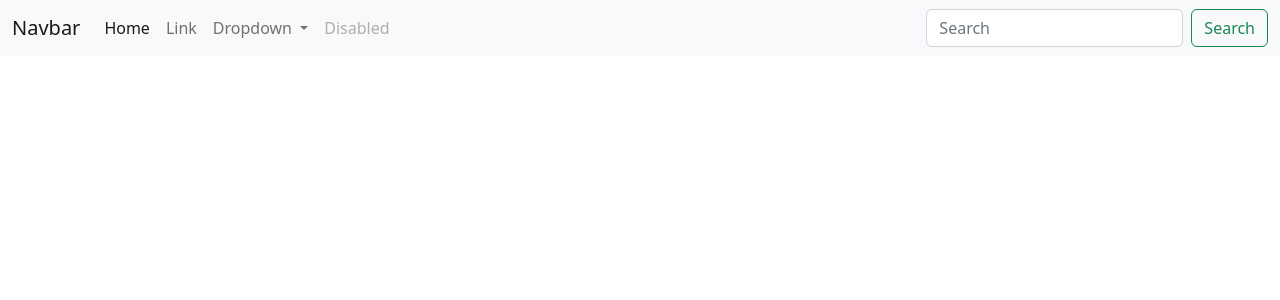
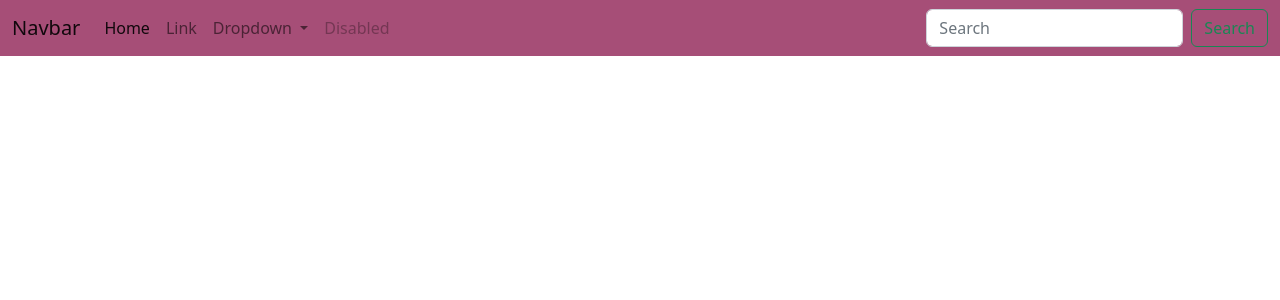
Before and after one commit to xiaoniuniu89/ci-pride-hackathon-team3, a Django app: page / in a window 1280 px wide. Shown: the top 300 px of the page. Run offline with Django 3.2, Linux system fonts and the light colour scheme; some libraries are stand-ins or nearby versions.

Commit message:
add root colors

```diff
--- /dev/null
+++ b/static/css/navbar.css
@@ -0,0 +1,3 @@
+nav {
+    background-color: var(--purple);
+}
--- a/static/css/root.css
+++ b/static/css/root.css
@@ -0,0 +1,12 @@
+:root {
+    --purple: #A64E77;
+    --purple-light: #d1176e;
+    --blue: #033E8c;
+    --blue-light: #6496d6;
+    --yellow: #F2E205;
+    --yellow-light: #f7ee6f;
+    --orange: #BF5B04;
+    --orange-light: #eea25f;
+    --red: #D91604;
+    --red-light: #f77b70;
+}
--- a/templates/snippets/navbar.html
+++ b/templates/snippets/navbar.html
@@ -1,5 +1,8 @@
 {% load static %}
-<nav class="navbar navbar-expand-lg bg-light">
+{% block extra_css %}
+  <link rel="stylesheet" href="{% static 'css/navbar.css' %}">
+{% endblock %}
+<nav class="navbar navbar-expand-lg">
     <div class="container-fluid">
       <a class="navbar-brand" href="#">Navbar</a>
       <button class="navbar-toggler" type="button" data-bs-toggle="collapse" data-bs-target="#navbarSupportedContent" aria-controls="navbarSupportedContent" aria-expanded="false" aria-label="Toggle navigation">
```
